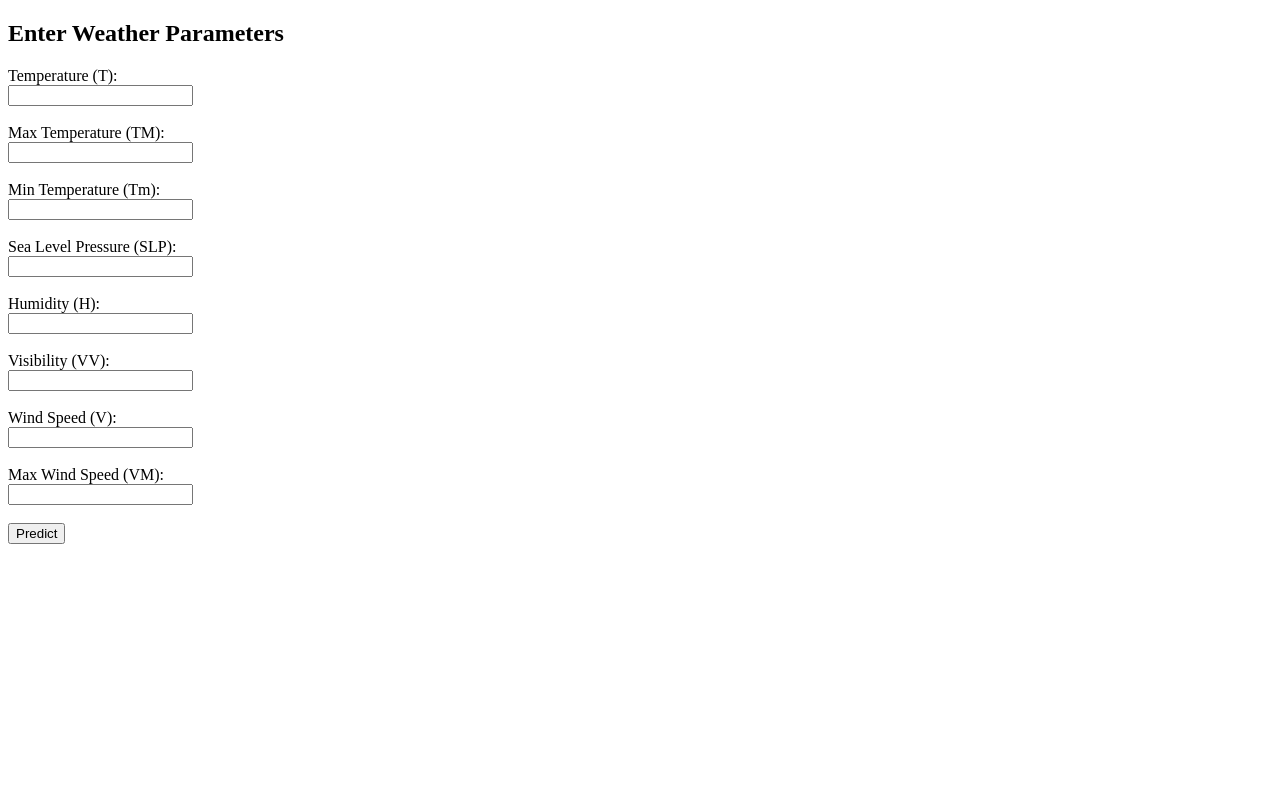
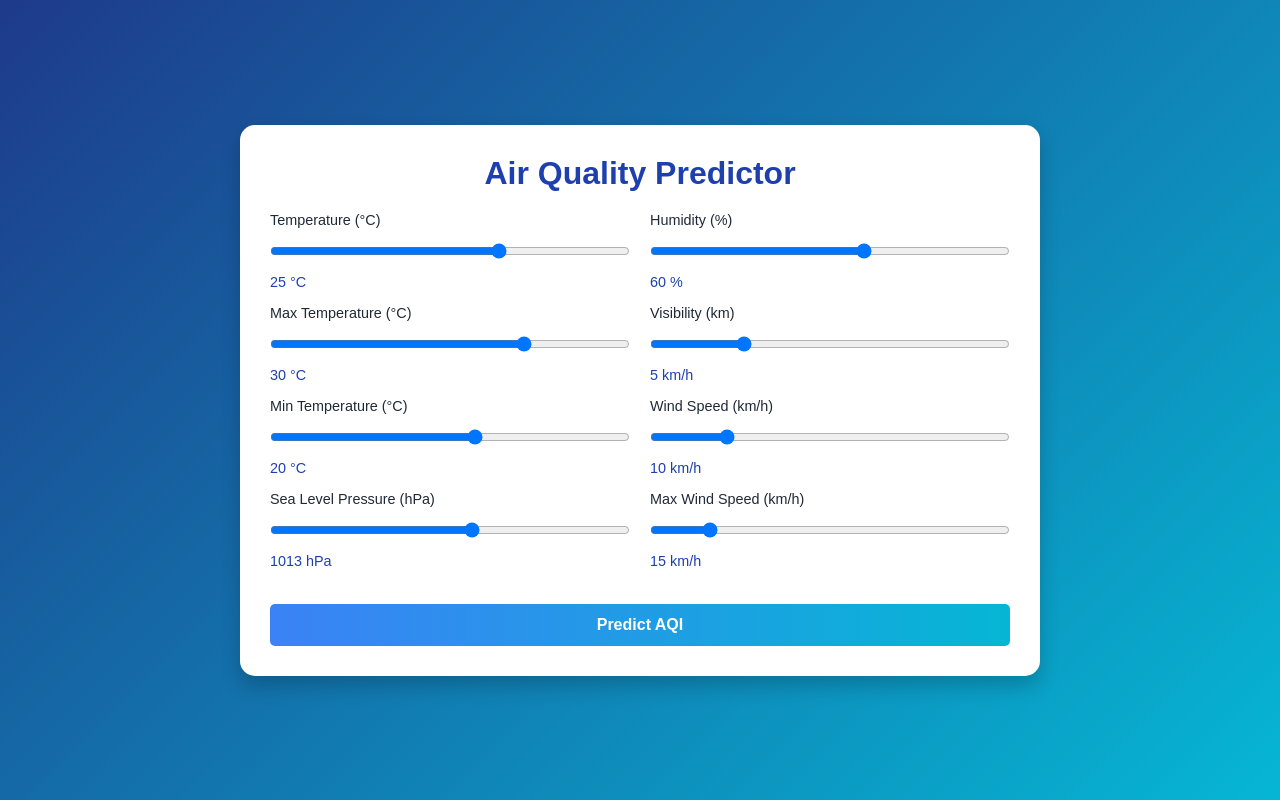
Before and after one commit to howardnikhil/AQI_Prediction, a Flask app: page / in a window 1280 px wide. Run offline with Flask 3, Linux system fonts and the light colour scheme; parts of the project's set-up code (start-up, migrations or seed data) failed here and were passed over.

Commit message:
Updated index.html
new and improved UI/UX for better experience

```diff
--- a/templates/index.html
+++ b/templates/index.html
@@ -1,36 +1,183 @@
 <!DOCTYPE html>
-<html>
+<html lang="en">
 <head>
+    <meta charset="UTF-8">
+    <meta name="viewport" content="width=device-width, initial-scale=1.0">
     <title>Air Quality Predictor</title>
+    <style>
+        * {
+            margin: 0;
+            padding: 0;
+            box-sizing: border-box;
+            font-family: 'Arial', sans-serif;
+        }
+
+        body {
+            background: linear-gradient(135deg, #1e3a8a, #06b6d4);
+            min-height: 100vh;
+            display: flex;
+            justify-content: center;
+            align-items: center;
+            padding: 20px;
+        }
+
+        .container {
+            max-width: 800px;
+            width: 100%;
+            background: white;
+            border-radius: 15px;
+            box-shadow: 0 10px 20px rgba(0, 0, 0, 0.2);
+            padding: 30px;
+            transition: transform 0.3s ease;
+        }
+
+        .container:hover {
+            transform: translateY(-5px);
+        }
+
+        h2 {
+            text-align: center;
+            color: #1e40af;
+            font-size: 2rem;
+            margin-bottom: 20px;
+        }
+
+        .form-grid {
+            display: flex;
+            gap: 20px;
+            margin-bottom: 20px;
+        }
+
+        .column {
+            flex: 1;
+        }
+
+        .form-group {
+            margin-bottom: 15px;
+        }
+
+        label {
+            display: block;
+            font-size: 0.9rem;
+            color: #1f2937;
+            margin-bottom: 5px;
+        }
+
+        input[type="range"] {
+            width: 100%;
+            margin: 10px 0;
+            cursor: pointer;
+        }
+
+        .slider-value {
+            font-size: 0.9rem;
+            color: #1e40af;
+            margin-top: 5px;
+        }
+
+        button {
+            width: 100%;
+            padding: 12px;
+            background: linear-gradient(90deg, #3b82f6, #06b6d4);
+            color: white;
+            border: none;
+            border-radius: 5px;
+            font-size: 1rem;
+            font-weight: bold;
+            cursor: pointer;
+            transition: transform 0.2s ease, background 0.3s ease;
+        }
+
+        button:hover {
+            background: linear-gradient(90deg, #1e40af, #0284c7);
+            transform: scale(1.05);
+        }
+
+        @media (max-width: 600px) {
+            .form-grid {
+                flex-direction: column;
+            }
+
+            .container {
+                padding: 20px;
+            }
+
+            h2 {
+                font-size: 1.5rem;
+            }
+        }
+    </style>
 </head>
 <body>
-    <h2>Enter Weather Parameters</h2>
-    <form action="/predict" method="post">
-        <label for="T">Temperature (T):</label><br>
-        <input type="number" name="T" required><br><br>
-
-        <label for="TM">Max Temperature (TM):</label><br>
-        <input type="number" name="TM" required><br><br>
-
-        <label for="Tm">Min Temperature (Tm):</label><br>
-        <input type="number" name="Tm" required><br><br>
-
-        <label for="SLP">Sea Level Pressure (SLP):</label><br>
-        <input type="number" name="SLP" required><br><br>
-
-        <label for="H">Humidity (H):</label><br>
-        <input type="number" name="H" required><br><br>
-
-        <label for="VV">Visibility (VV):</label><br>
-        <input type="number" step="0.1" name="VV" required><br><br>
-
-        <label for="V">Wind Speed (V):</label><br>
-        <input type="number" step="0.1" name="V" required><br><br>
-
-        <label for="VM">Max Wind Speed (VM):</label><br>
-        <input type="number" name="VM" required><br><br>
-
-        <input type="submit" value="Predict">
-    </form>
+    <div class="container">
+        <h2>Air Quality Predictor</h2>
+        <form action="/predict" method="POST">
+            <div class="form-grid">
+                <div class="column">
+                    <div class="form-group">
+                        <label for="T">Temperature (°C)</label>
+                        <input type="range" id="T" name="T" min="-20" max="50" value="25" step="1" required>
+                        <div class="slider-value" id="T-value">25 °C</div>
+                    </div>
+                    <div class="form-group">
+                        <label for="TM">Max Temperature (°C)</label>
+                        <input type="range" id="TM" name="TM" min="-20" max="50" value="30" step="1" required>
+                        <div class="slider-value" id="TM-value">30 °C</div>
+                    </div>
+                    <div class="form-group">
+                        <label for="Tm">Min Temperature (°C)</label>
+                        <input type="range" id="Tm" name="Tm" min="-20" max="50" value="20" step="1" required>
+                        <div class="slider-value" id="Tm-value">20 °C</div>
+                    </div>
+                    <div class="form-group">
+                        <label for="SLP">Sea Level Pressure (hPa)</label>
+                        <input type="range" id="SLP" name="SLP" min="900" max="1100" value="1013" step="1" required>
+                        <div class="slider-value" id="SLP-value">1013 hPa</div>
+                    </div>
+                </div>
+                <div class="column">
+                    <div class="form-group">
+                        <label for="H">Humidity (%)</label>
+                        <input type="range" id="H" name="H" min="0" max="100" value="60" step="1" required>
+                        <div class="slider-value" id="H-value">60 %</div>
+                    </div>
+                    <div class="form-group">
+                        <label for="VV">Visibility (km)</label>
+                        <input type="range" id="VV" name="VV" min="0" max="20" value="5" step="0.1" required>
+                        <div class="slider-value" id="VV-value">5.0 km</div>
+                    </div>
+                    <div class="form-group">
+                        <label for="V">Wind Speed (km/h)</label>
+                        <input type="range" id="V" name="V" min="0" max="50" value="10" step="0.1" required>
+                        <div class="slider-value" id="V-value">10.0 km/h</div>
+                    </div>
+                    <div class="form-group">
+                        <label for="VM">Max Wind Speed (km/h)</label>
+                        <input type="range" id="VM" name="VM" min="0" max="100" value="15" step="1" required>
+                        <div class="slider-value" id="VM-value">15 km/h</div>
+                    </div>
+                </div>
+            </div>
+            <button type="submit">Predict AQI</button>
+        </form>
+    </div>
+    <script>
+        // Update slider values in real-time
+        const sliders = document.querySelectorAll('input[type="range"]');
+        sliders.forEach(slider => {
+            const updateValue = () => {
+                const valueDiv = document.getElementById(`${slider.id}-value`);
+                let unit = '';
+                if (slider.id === 'T' || slider.id === 'TM' || slider.id === 'Tm') unit = ' °C';
+                else if (slider.id === 'SLP') unit = ' hPa';
+                else if (slider.id === 'H') unit = ' %';
+                else if (slider.id === 'VV' || slider.id === 'V') unit = ' km/h';
+                else if (slider.id === 'VM') unit = ' km/h';
+                valueDiv.textContent = `${slider.value}${unit}`;
+            };
+            slider.addEventListener('input', updateValue);
+            updateValue(); // Initialize value
+        });
+    </script>
 </body>
 </html>
```
